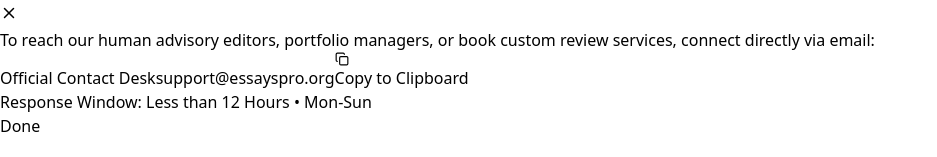
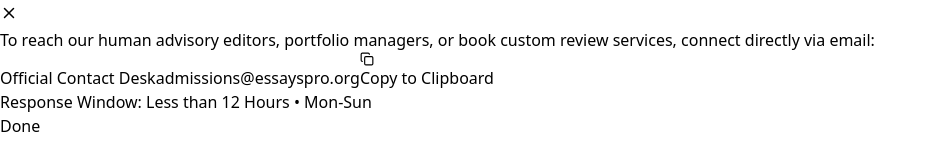
Before and after one commit to marksun706/essaypro, a React (Vite) app: page / in a window 1280 px wide. Both pictures are taken after a click on the button "Contact". Shown: the part 465-622 px from the top of the page, without its empty margins (0-937 px from the left). Built offline with nearby package versions, Linux system fonts and the light colour scheme; no server answers.

Commit message:
chore: change support email to admissions@essayspro.org in React app

```diff
--- a/src/App.tsx
+++ b/src/App.tsx
@@ -26,7 +26,7 @@
   }, [messages]);
 
   const copyEmail = () => {
-    navigator.clipboard.writeText('support@essayspro.org');
+    navigator.clipboard.writeText('admissions@essayspro.org');
     setCopied(true);
     setTimeout(() => setCopied(false), 2000);
   };
@@ -401,8 +401,8 @@
                 {/* Copy Card */}
                 <div className="bg-slate-900/5 hover:bg-slate-900/10 border border-slate-200 rounded-2xl p-4 flex flex-col items-center justify-center relative gap-3 transition-colors">
                   <span className="text-[10px] text-slate-400 font-extrabold uppercase tracking-widest">Official Contact Desk</span>
-                  <a href="mailto:support@essayspro.org" className="text-base font-extrabold text-slate-900 hover:text-indigo-600 transition-all underline decoration-dotted">
-                    support@essayspro.org
+                  <a href="mailto:admissions@essayspro.org" className="text-base font-extrabold text-slate-900 hover:text-indigo-600 transition-all underline decoration-dotted">
+                    admissions@essayspro.org
                   </a>
 
                   <button
```
